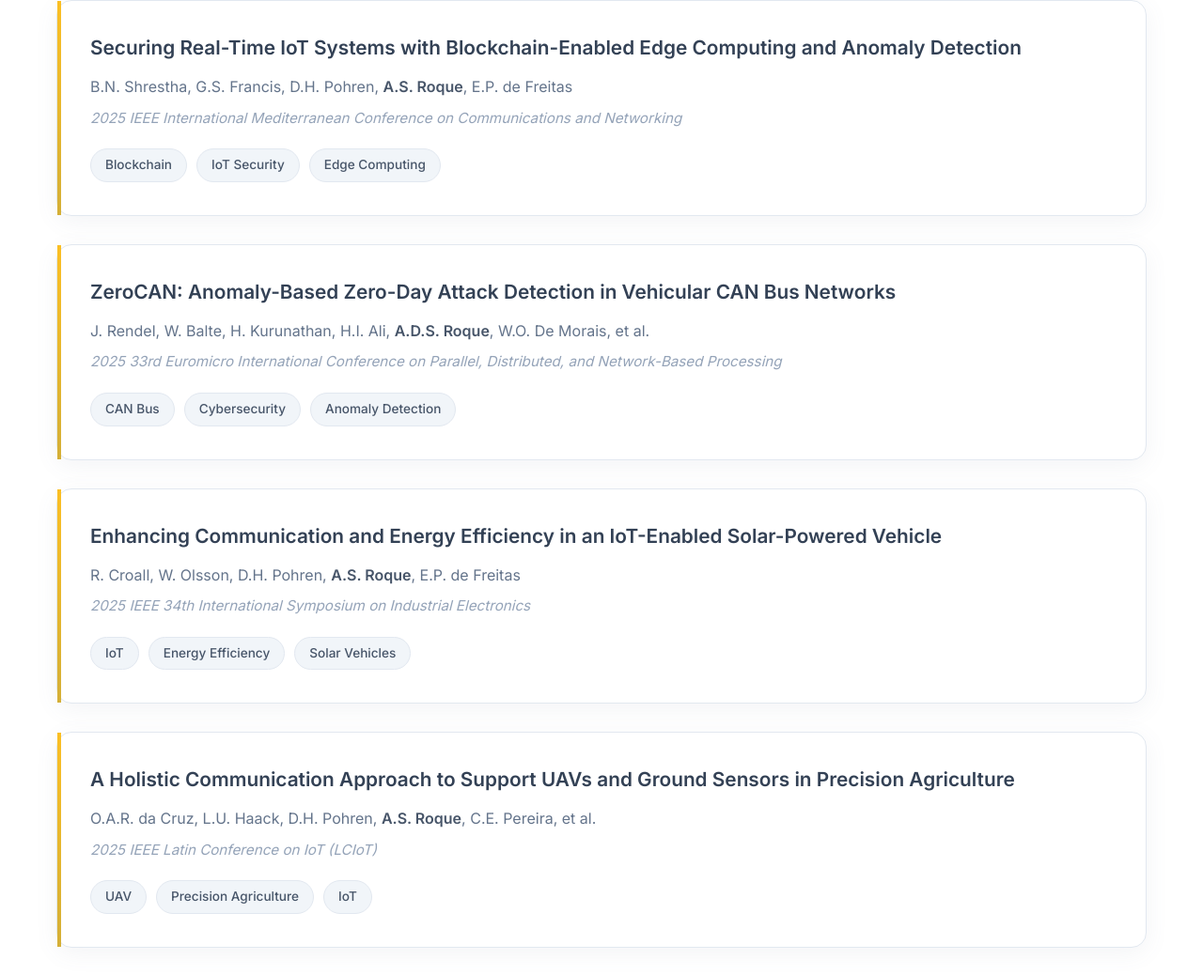
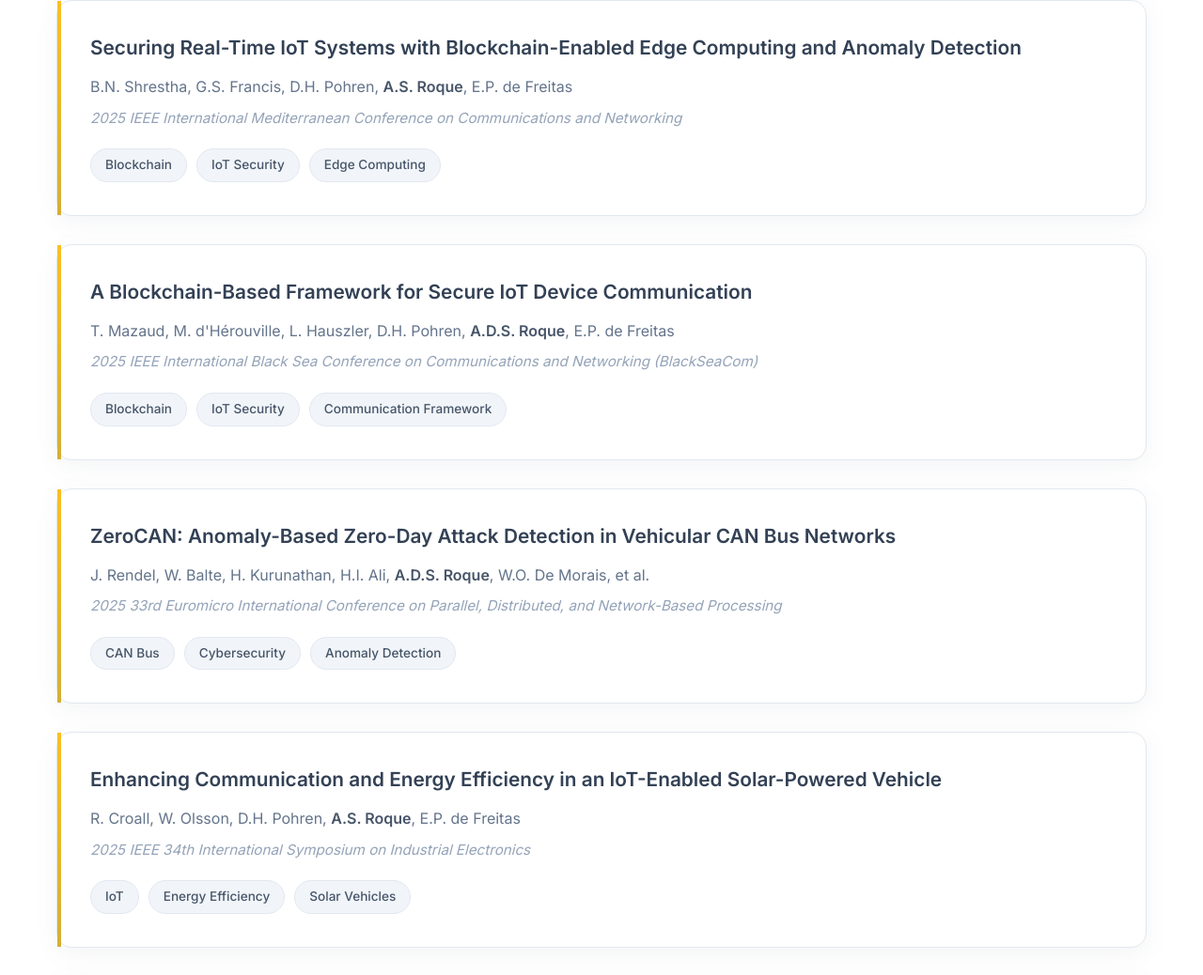
Before and after one commit to asr-roque/website, a plain HTML site: page index.html in a window 1280 px wide. Shown: the part 2470-3508 px from the top of the page at 94% size. Drawn offline with Linux system fonts and the light colour scheme; a script that the page names is missing.

Commit message:
Add files via upload

```diff
--- a/index.html
+++ b/index.html
@@ -4,6 +4,21 @@
     <meta charset="UTF-8">
     <meta name="viewport" content="width=device-width, initial-scale=1.0">
     <title>Alexandre dos Santos Roque - Researcher & PhD</title>
+
+    <!-- Favicon -->
+    <link rel="icon" type="image/svg+xml" href="favicon.svg">
+
+    <!-- Meta tags for better SEO -->
+    <meta name="description" content="Alexandre dos Santos Roque - PhD Researcher specializing in V2X communication, automotive safety systems, and distributed real-time systems at Halmstad University.">
+    <meta name="keywords" content="Alexandre Roque, V2X communication, automotive safety, IoT security, blockchain, CAN bus, research, PhD, Halmstad University">
+    <meta name="author" content="Alexandre dos Santos Roque">
+
+    <!-- Open Graph meta tags for social sharing -->
+    <meta property="og:title" content="Alexandre dos Santos Roque - Researcher & PhD">
+    <meta property="og:description" content="PhD Researcher specializing in V2X communication, automotive safety systems, and distributed real-time systems.">
+    <meta property="og:type" content="website">
+    <meta property="og:url" content="https://your-username.github.io">
+
     <link rel="stylesheet" href="styles.css">
     <link href="https://cdnjs.cloudflare.com/ajax/libs/font-awesome/6.0.0/css/all.min.css" rel="stylesheet">
     <link href="https://fonts.googleapis.com/css2?family=Inter:wght@300;400;500;600;700&display=swap" rel="stylesheet">
@@ -103,6 +118,17 @@
                             <span class="tag">Edge Computing</span>
                         </div>
                     </article>
+
+		<article class="publication-item">
+            	<h3>A Blockchain-Based Framework for Secure IoT Device Communication</h3>
+            	<p class="authors">T. Mazaud, M. d'Hérouville, L. Hauszler, D.H. Pohren, <strong>A.D.S. Roque</strong>, E.P. de Freitas</p>
+            	<p class="venue">2025 IEEE International Black Sea Conference on Communications and Networking (BlackSeaCom)</p>
+            	<div class="publication-tags">
+                	<span class="tag">Blockchain</span>
+                	<span class="tag">IoT Security</span>
+                	<span class="tag">Communication Framework</span>
+            	</div>
+        	</article>
 
                     <article class="publication-item">
                         <h3>ZeroCAN: Anomaly-Based Zero-Day Attack Detection in Vehicular CAN Bus Networks</h3>
```
Also changed, not shown: favicon.svg (added).
